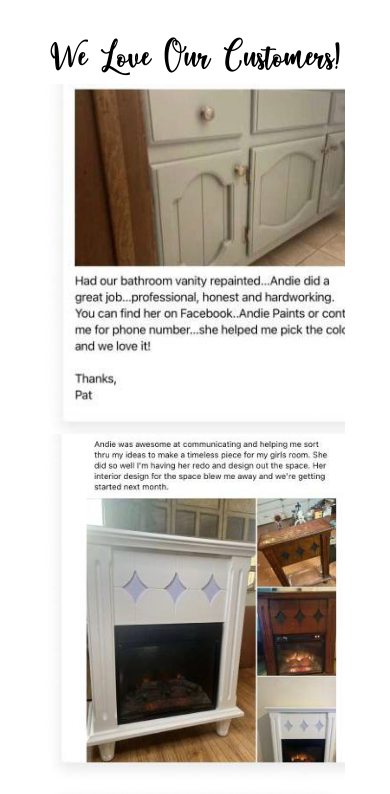
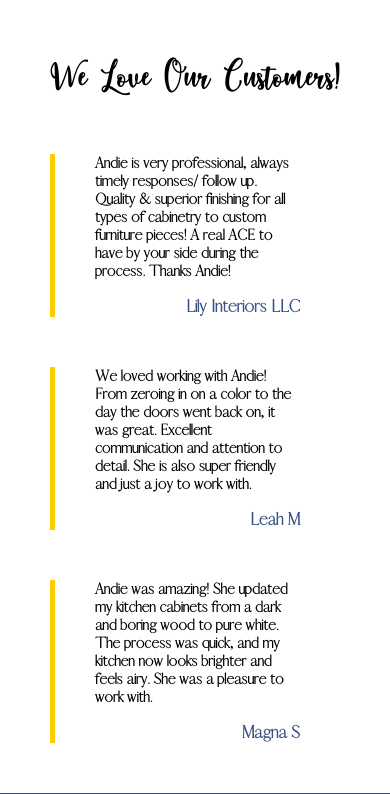
Before and after one commit to anyahb/renovations, a plain HTML site: page index.html in a window 390 px wide. Shown: the part 2150-2944 px from the top of the page. Drawn offline with Linux system fonts and the light colour scheme; a web font is replaced by a local one.

Commit message:
fixed the testimonials section

```diff
--- a/home.css
+++ b/home.css
@@ -2,8 +2,6 @@ body {
     margin: 0;
     box-sizing: border-box;
 }
-
-
 
 @font-face {
     font-family: winona;
@@ -109,7 +107,7 @@ body {
     text-decoration: none;
     font-family: abha-reg;
     color: white;
-    font-size: 20px;
+    font-size: 18px;
 }
 
 
@@ -134,17 +132,6 @@ body {
     position: relative;
     top: 100px;
 }
-
-
-
-
-
-
-
-
-
-
-
 
 
 .general__container {
@@ -257,13 +244,6 @@ body {
     justify-content: center;
 }
 
-.testimonials {
-    display: grid;
-    justify-content: center;
-    padding-top: 50px;
-    padding-bottom: 50px;
-}
-
 .services {
     background-image: url("./img/back-one.png");
     -webkit-background-size: cover;
@@ -306,7 +286,6 @@ body {
 .kitchen {
     display: flex;
     width: 100%;
-    justify-content: center;
     justify-content: space-evenly;
 }
 
@@ -327,14 +306,12 @@ body {
 }
 
 .cabinet {
-    width: 50%;
     background: white;
     width: 400px;
     border-radius: 5px;
 }
 
 .vanity {
-    width: 50%;
     background: white;
     width: 400px;
     border-radius: 5px;
@@ -350,33 +327,12 @@ body {
     margin: 10px;
 }
 
-
-.testimonials__el1 {
-    background-image: url("./img/testim.jpg");
-    -webkit-background-size: cover;
-    height: 400px;
-    width: 330px;
-}
-
-.testimonials__el2 {
-    background-image: url("./img/testimon.jpg");
-    -webkit-background-size: cover;
-    height: 400px;
-    width: 330px;
-}
-
-.testimonials__el3 {
-    background-image: url("./img/testimon3.png");
-    -webkit-background-size: cover;
-    height: 400px;
-    width: 400px;
-}
-
 .testimonials__title {
     display: flex;
     justify-content: center;
     font-size: 128px;
     font-family: winona;
+    padding-top: 50px;
 }
 
 .testimonials__pics {
@@ -407,6 +363,21 @@ body {
     font-family: winona;
 }
 
+.block {
+    border-left: 5px solid #FFCC00;
+    margin: 50px;
+    font-size: 22px;
+    font-family: 'afrah-light';
+}
+.quote-text {
+    font-size: 25px;
+}
+
+.author {
+    text-align: right;
+    white-space: pre-wrap;
+    color: #395186;
+}
 
 @media screen and (max-width: 1000px) {
 
@@ -419,32 +390,6 @@ body {
         display: grid;
         justify-content: center;
     }
-
-    .testimonials {
-        display: grid;
-    }
-
-
-
-    .testimonials__el1 {
-        height: 600px;
-        width: 500px;
-    }
-
-    .testimonials__el2 {
-        height: 600px;
-        width: 500px;
-    }
-
-    .testimonials__el3 {
-        height: 600px;
-        width: 500px;
-    }
-}
-
-
-@media screen and (max-width: 1200px) {
-
 
 }
 
@@ -460,25 +405,6 @@ body {
     .general__services {
         padding-top: unset;
     }
-
-
-    .testimonials__el1 {
-        height: 350px;
-        width: 300px;
-    }
-
-    .testimonials__el2 {
-        height: 350px;
-        width: 300px;
-    }
-
-    .testimonials__el3 {
-        height: 350px;
-        width: 300px;
-    }
-
-
-
 }
 
 
@@ -490,6 +416,10 @@ body {
 }
 
 @media screen and (max-width: 900px) {
+
+    .quote-text {
+        font-size: 20px;
+    }
 
     .central-title{
         top: 30%;
@@ -520,7 +450,7 @@ body {
     }
 
     .testimonials__title {
-        font-size: 100px;
+        font-size: 90px;
     }
 
     .navigation__elems {
@@ -543,10 +473,14 @@ body {
         color: white;
         top: 70%;
     }
-
 }
 
 @media screen and (max-width: 480px) {
+
+    .author {
+        font-size: 16px;
+    }
+
     .cabinet {
         width: 250px;
     }
@@ -582,13 +516,12 @@ body {
 
 @media screen and (max-width: 600px) {
 
+    .quote-text {
+        font-size: 18px;
+    }
+
     .description {
         color: white;
-    }
-
-    .testimonials {
-        padding-top: 30px;
-        padding-bottom: 30px;
     }
 
     .services__title {
@@ -620,17 +553,9 @@ body {
         font-size: 12px;
     }
 
-
-
-
     .description {
         width: 50%;
     }
-
-
- /*   .centered {
-        display: none;
-    }*/
 
 
     .description {
@@ -651,25 +576,14 @@ body {
         width: 100%;
     }
 
-
-
     .testimonials__pics {
         display: grid;
         justify-content: center;
     }
 
-    .testimonials {
-        display: grid;
-    }
-
-
     .check {
         margin: unset;
     }
-
-
-
-
 
     .why-us {
         padding-top: 30px;
@@ -683,32 +597,10 @@ body {
         padding-top: 30px;
     }
 
-  /*  .footer {
-        height: 50px;
-        width: 100%;
-    }*/
-
-
     .why-us__title {
         font-size: 64px;
     }
 
-
-
-    .testimonials__el1 {
-        height: 350px;
-        width: 300px;
-    }
-
-    .testimonials__el2 {
-        height: 350px;
-        width: 300px;
-    }
-
-    .testimonials__el3 {
-        height: 350px;
-        width: 300px;
-    }
 
     .kitchen__text {
         font-size: 14px;
@@ -718,10 +610,6 @@ body {
         font-size: 14px;
     }
 
-
-}
-
-@media screen and (max-width: 600px) {
     .footer__name {
         font-size: 12px;
     }
@@ -730,3 +618,10 @@ body {
         font-size: 12px;
     }
 }
+
+@media (max-width: 480px) {
+
+    .quote-text {
+        font-size: 14px;
+    }
+}
--- a/index.html
+++ b/index.html
@@ -101,10 +101,41 @@
 
     <div class="testimonials">
         <div class="testimonials__title">We Love Our Customers!</div>
-        <div class="testimonials__pics">
-            <div class="testimonials__el1"></div>
-            <div class="testimonials__el2"></div>
-            <div class="testimonials__el3"></div>
+        <div class="testimonials">
+            <div class="block">
+                <blockquote class="border-line">
+                    <h2 class="quote-text">
+                        Andie is very professional, always timely responses/ follow up. Quality & superior finishing for all types of cabinetry to custom furniture pieces! A real ACE to have by your side during the process. Thanks Andie!
+                    </h2>
+
+                    <h3 class="author">Lily Interiors LLC</h3>
+
+                </blockquote>
+                <div class="div_line_bottom"></div>
+            </div>
+
+            <div class="block">
+                <blockquote class="border-line">
+                    <h2 class="quote-text">
+                        We loved working with Andie! From zeroing in on a color to the day the doors went back on, it was great. Excellent communication and attention to detail. She is also super friendly and just a joy to work with.
+                    </h2>
+                    <h3 class="author">Leah M</h3>
+
+                </blockquote>
+                <div class="div_line_bottom"></div>
+            </div>
+
+
+            <div class="block">
+                <blockquote class="border-line">
+                    <h2 class="quote-text">
+                        Andie was amazing! She updated my kitchen cabinets from a dark and boring wood to pure white. The process was quick, and my kitchen now looks brighter and feels airy. She was a pleasure to work with.
+                    </h2>
+                    <h3 class="author">Magna S</h3>
+
+                </blockquote>
+                <div class="div_line_bottom"></div>
+            </div>
         </div>
     </div>
 
```
Also changed, not shown: 1 other file.
